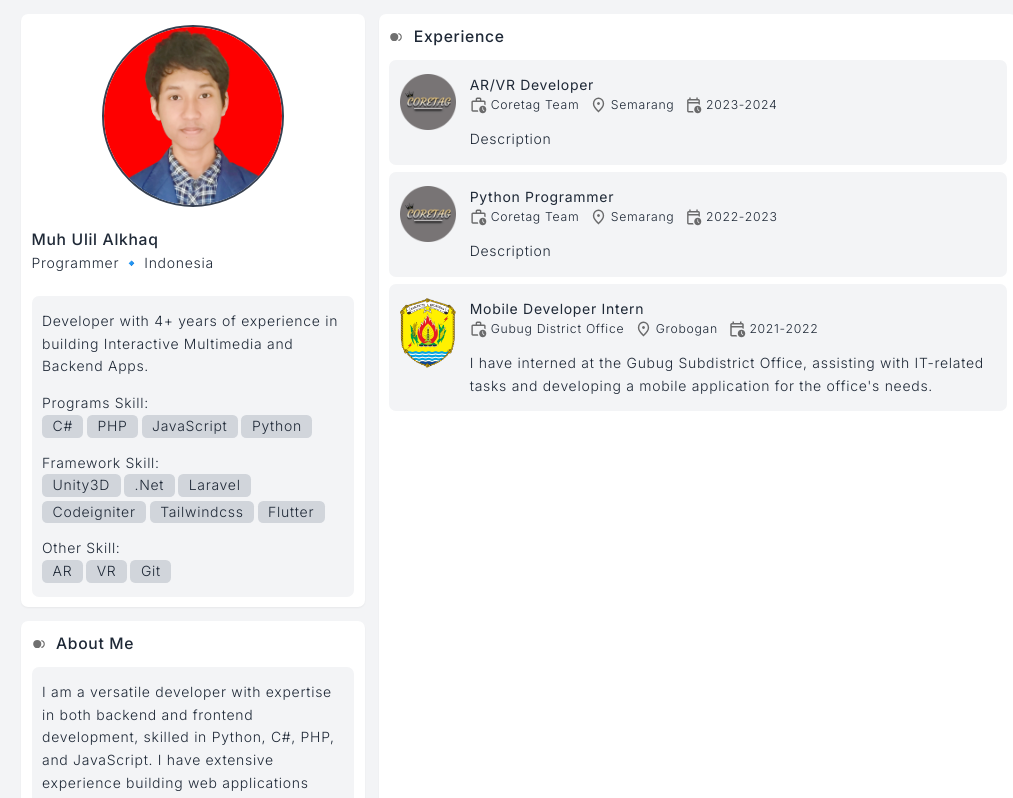
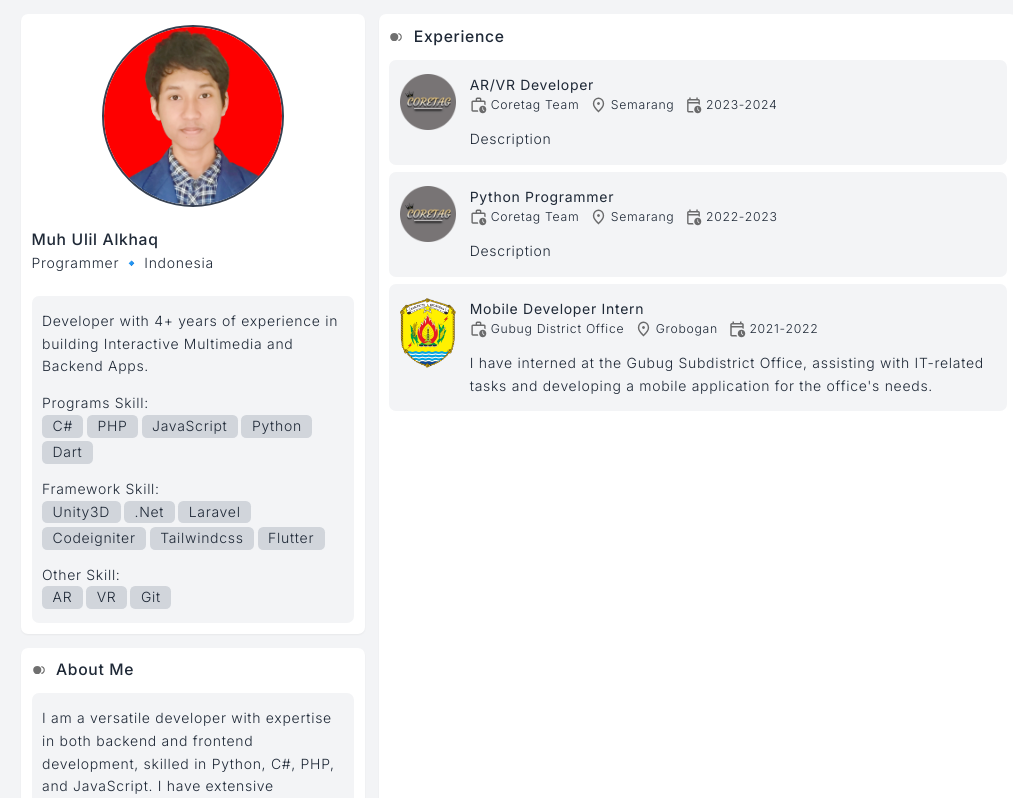
Before and after one commit to ken-tank/my-resume-page, a plain HTML site: page index.html in a window 1280 px wide. Shown: the top 798 px of the page, without its empty margins (121-1134 px from the left). Drawn offline with Linux system fonts and the light colour scheme.

Commit message:
Update index.html

```diff
--- a/index.html
+++ b/index.html
@@ -41,6 +41,7 @@
                                 <span class="tag">PHP</span>
                                 <span class="tag">JavaScript</span>
                                 <span class="tag">Python</span>
+                                <span class="tag">Dart</span>
                             </div>
                         </div>
                         <div>
```
